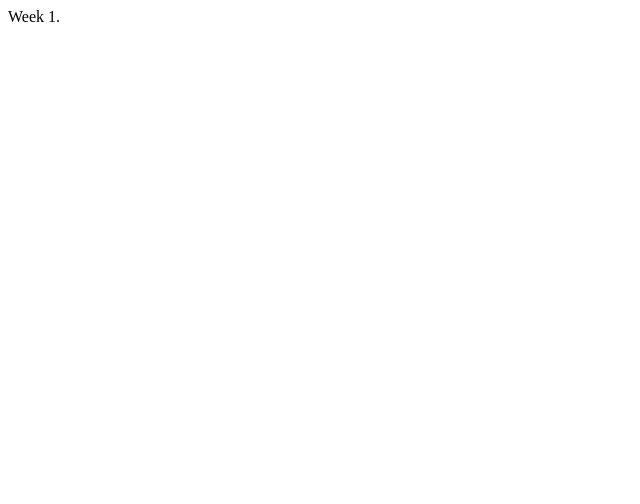
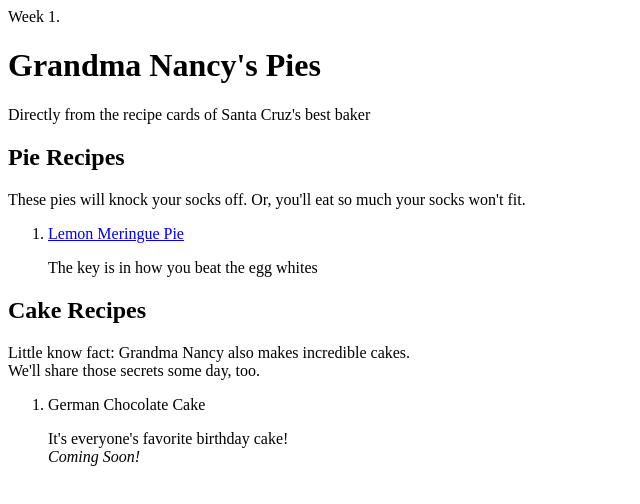
Before and after one commit to amiepascal/frontend-101, a plain HTML site: page week-1/index.html in a window 1280 px wide. Shown: the whole page, without its empty margins (0-640 px from the left). Drawn offline with Linux system fonts and the light colour scheme.

Commit message:
Homepage V1
This is the first pass at Gma Nancy's Pies website homepage.

```diff
--- a/week-1/index.html
+++ b/week-1/index.html
@@ -1 +1,38 @@
 Week 1.
+
+<!DOCTYPE html>
+<html lang="en">
+  <head>
+    <title>Grandma Nancy's Pies</title>
+  </head>
+  <body class="index">
+    <h1>Grandma Nancy's Pies</h1>
+    <p>Directly from the recipe cards of Santa Cruz's best baker</p>
+    <h2>Pie Recipes</h2>
+    <p>These pies will knock your socks off. Or, you'll eat so much your socks won't fit.</p>
+    <ol>
+      <li>
+        <p>
+          <a href="/pie.html">Lemon Meringue Pie</a>
+        </p>
+        <p>The key is in how you beat the egg whites</p>
+      </li>
+    </ol>
+    <h2>Cake Recipes</h2>
+    <p>
+    	Little know fact: Grandma Nancy also makes incredible cakes.
+    	<br>
+    	We'll share those secrets some day, too.
+    </p>
+    <ol>
+      <li>
+        <p>German Chocolate Cake</p>
+        <p>
+          It's everyone's favorite birthday cake!
+          <br>
+          <em>Coming Soon!</em>
+        </p>
+      </li>
+    </ol>
+  </body>
+</html>
```
Also changed, not shown: week-1/pie.html (added, +1 -0 lines).
